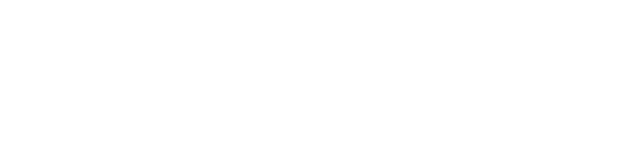
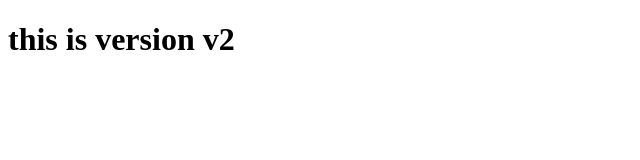
Before and after one commit to sidhi6276/myrepo, a plain HTML site: page index.html in a window 1280 px wide. Shown: the whole page, without its empty margins (0-640 px from the left). Drawn offline with Linux system fonts and the light colour scheme.

Commit message:
this is v2

```diff
--- a/index.html
+++ b/index.html
@@ -6,6 +6,8 @@
     <title>Document</title>
 </head>
 <body>
-
+    <h1>
+        this is version v2
+    </h1>
 </body>
 </html>
```
